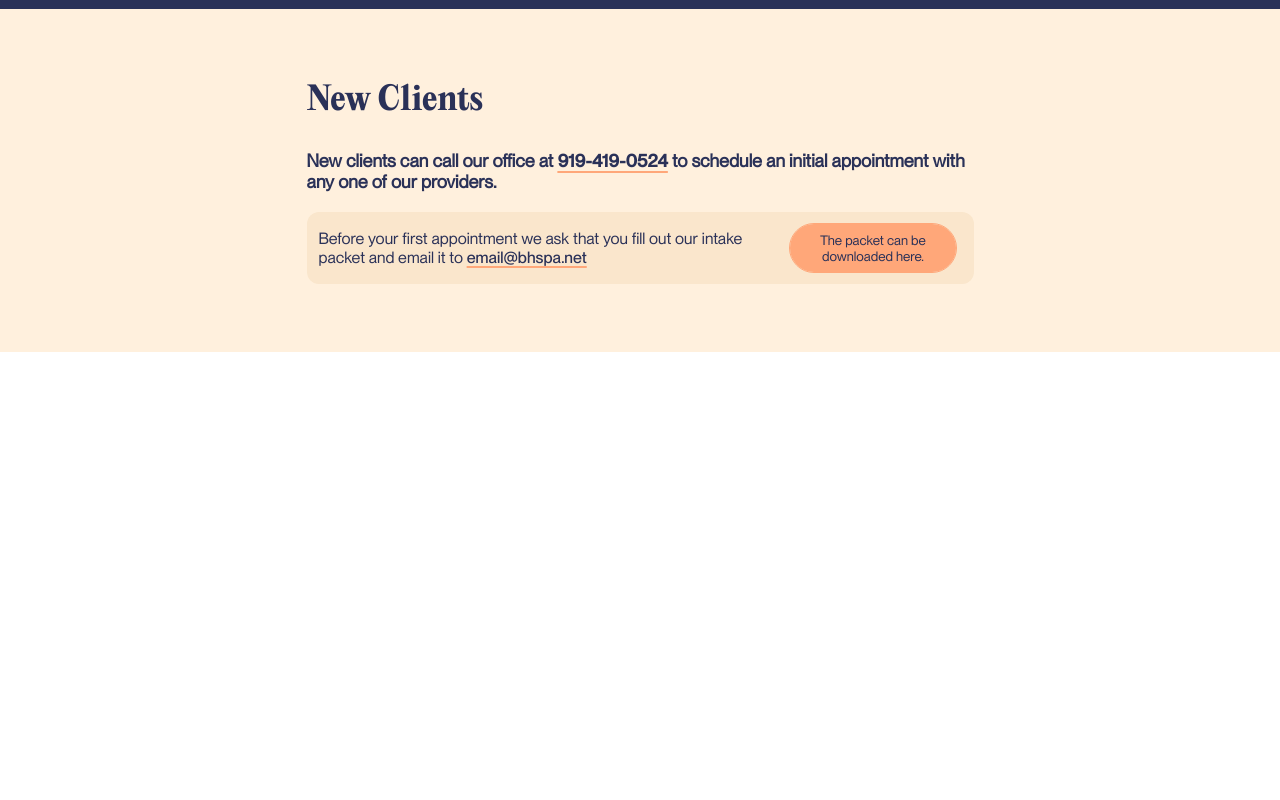
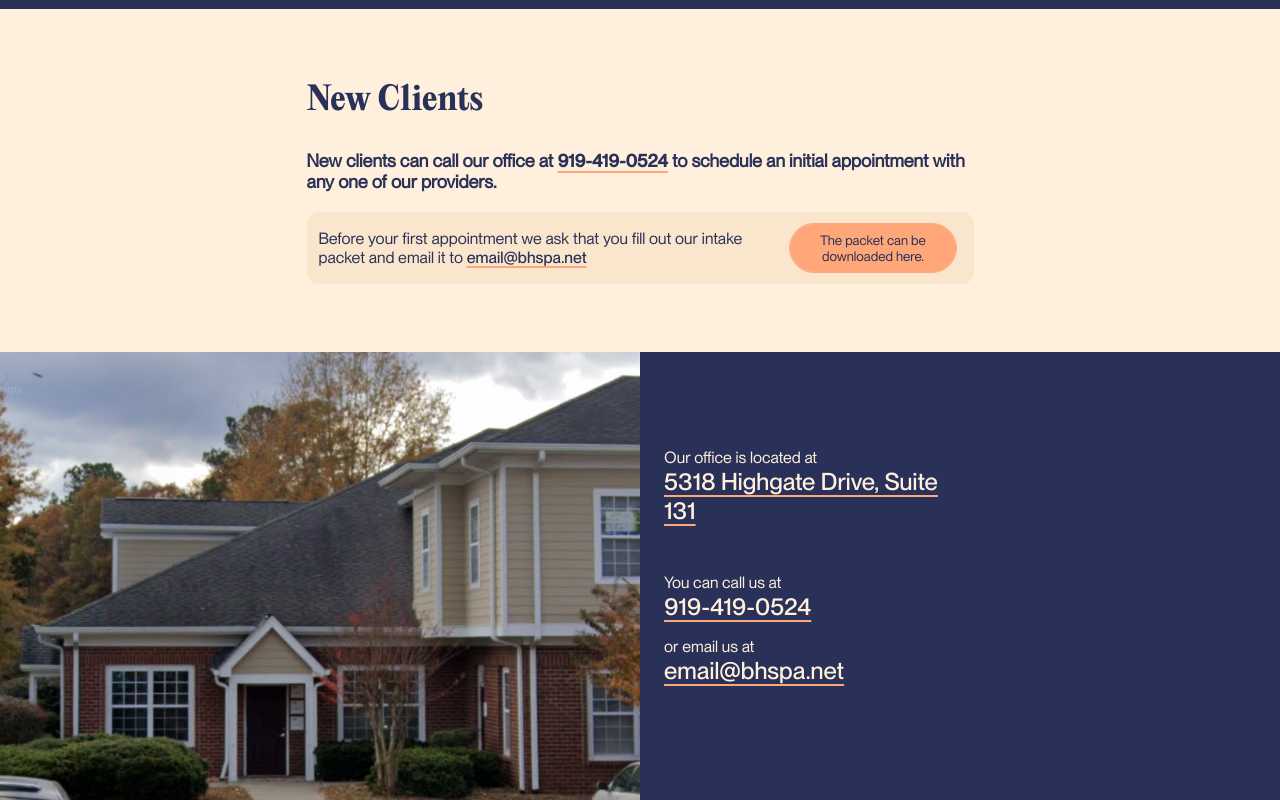
Before and after one commit to zackshersh/bhs-website, a React (Create React App) app: page / in a window 1280 px wide. Shown: the part 1849-2649 px from the top of the page. Before the commit the page ends 2201 px from the top, so only its background shows below. Built offline with nearby package versions, Linux system fonts and the light colour scheme.

Commit message:
contact finished

```diff
--- a/src/App.js
+++ b/src/App.js
@@ -6,6 +6,7 @@ import "./blocks.css"
 import Services from "./components/Services";
 import Staff from "./components/Staff";
 import NewClient from "./components/NewClient";
+import Contact from "./components/Contact";
 
 function App() {
     return (
@@ -23,6 +24,9 @@ function App() {
             <Block background={"Light"}>
                 <NewClient />
             </Block>
+            <Block pos_relative={true} background={"Dark"}>
+                <Contact />
+            </Block>
         </div>
     );
 }
--- a/src/blocks.css
+++ b/src/blocks.css
@@ -109,7 +109,7 @@
     text-underline-offset: 0.2em;
     text-decoration-thickness: 2px;
     transition-property: all;
-    transition-duration: 0.5s;
+    transition-duration: 0.25s;
 
 }
 
@@ -132,3 +132,63 @@
 .New-Client > section > p {
     color: var(--dark);
 }
+
+
+
+
+.Contact {
+    height: 400px;
+    display: flex;
+}
+
+.Contact > .Spacer {
+    min-width: 50%;
+}
+
+.Contact > .Image-Cont {
+    position: absolute;
+    top: 0px;
+    left: 0px;
+    width: 50vw;
+    height: 100%;
+    background-image: url("../src/assets/images/bhs-front.png");
+    background-size: cover;
+}
+
+.Contact > .Image-Cont > img {
+    height: 100%;
+    width: auto;
+}
+
+
+.Contact > .Content {
+    padding: 24px;
+}
+
+.Contact > .Content > div {
+    margin-top: 48px;
+}
+
+.Contact > .Content > div > p {
+    color: var(--light);
+    margin: 16px 0px 0px 0px;
+}
+
+.Contact > .Content > div > a {
+    font-size: 24px;
+    font-family: "Montreal Medium";
+    color: var(--light);
+    text-decoration: underline;
+    text-decoration-color: var(--accent);
+    text-underline-offset: 0.2em;
+    text-decoration-thickness: 2px;
+    transition-property: all;
+    transition-duration: 0.25s;
+}
+
+.Contact > .Content > div > a:hover {
+    padding: 2px 2px;
+    background-color: var(--accent);
+    /* border-radius: 25px; */
+    text-decoration: none;
+}
--- a/src/components/Block.js
+++ b/src/components/Block.js
@@ -1,11 +1,16 @@
 import React from 'react';
 
-function Block({children, title, background}) {
+function Block({children, title, background, pos_relative}) {
 
     const classString = `Block${title ? " Title-Block" : ""} ${background}-Block`
+    let posRelative = {}
+    if(pos_relative){
+        posRelative.position = "relative"
+    }
+
 
     return (
-        <div className={classString}>
+        <div style={posRelative} className={classString}>
             <div className='Width-Container'>
                 {children}
             </div>
--- /dev/null
+++ b/src/components/Contact.js
@@ -0,0 +1,25 @@
+import React from 'react';
+import image from "../assets/images/bhs-front.png"
+
+function Contact(props) {
+    return (
+        <div className='Contact'>
+            <div className='Image-Cont'></div>
+            <div className='Spacer'></div>
+            <div className='Content'>
+                <div>
+                    <p>Our office is located at</p>
+                    <a href="https://goo.gl/maps/eUfV2QCkFT8hP1Wj8">5318 Highgate Drive, Suite 131</a>
+                </div>
+                <div>
+                    <p>You can call us at</p>
+                    <a href="tel:9194190524">919-419-0524</a>
+                    <p>or email us at</p>
+                    <a href="mailto:email@bhspa.net">email@bhspa.net</a>
+                </div>
+            </div>
+        </div>
+    );
+}
+
+export default Contact;
```
Also changed, not shown: src/assets/images/bhs-front.png (added).
